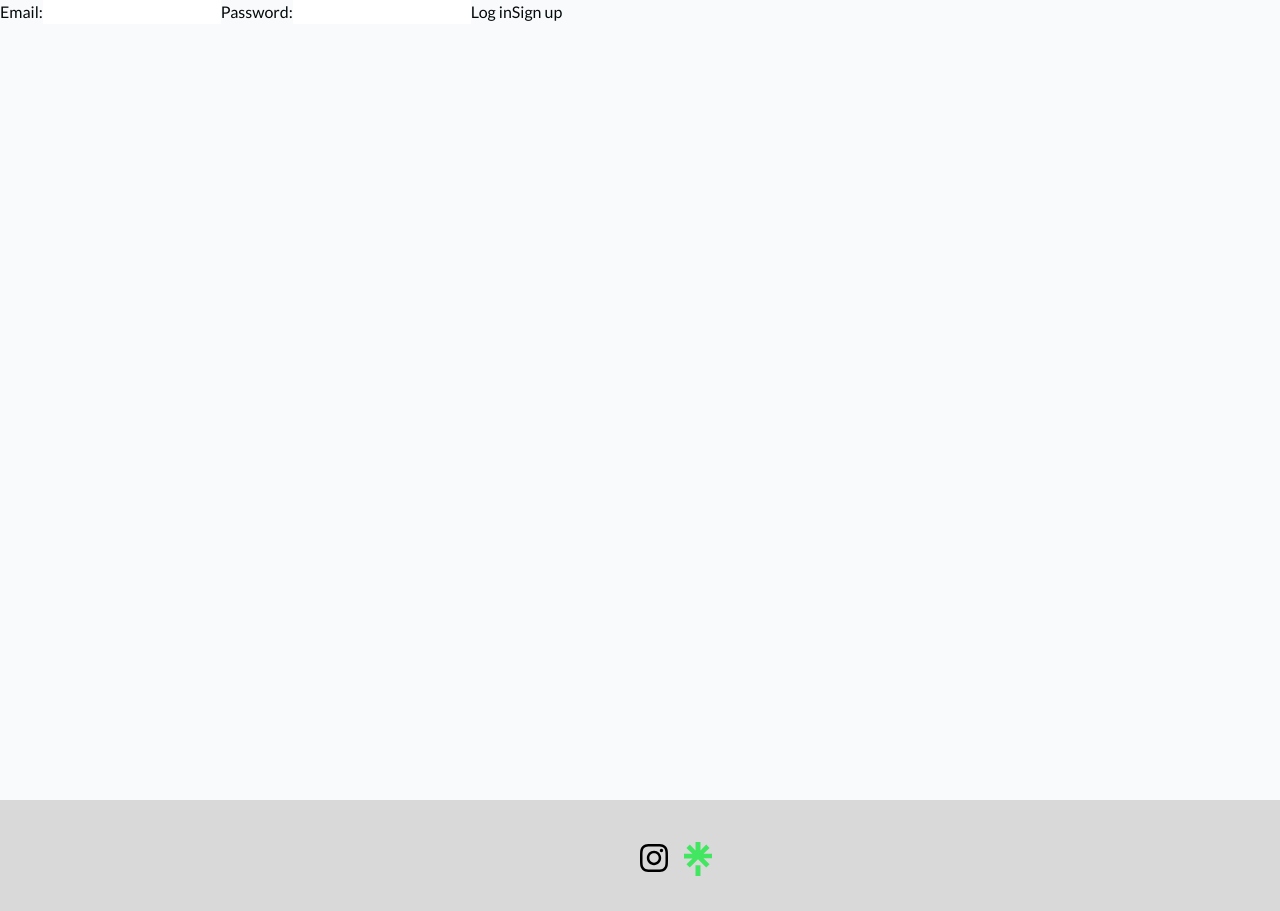
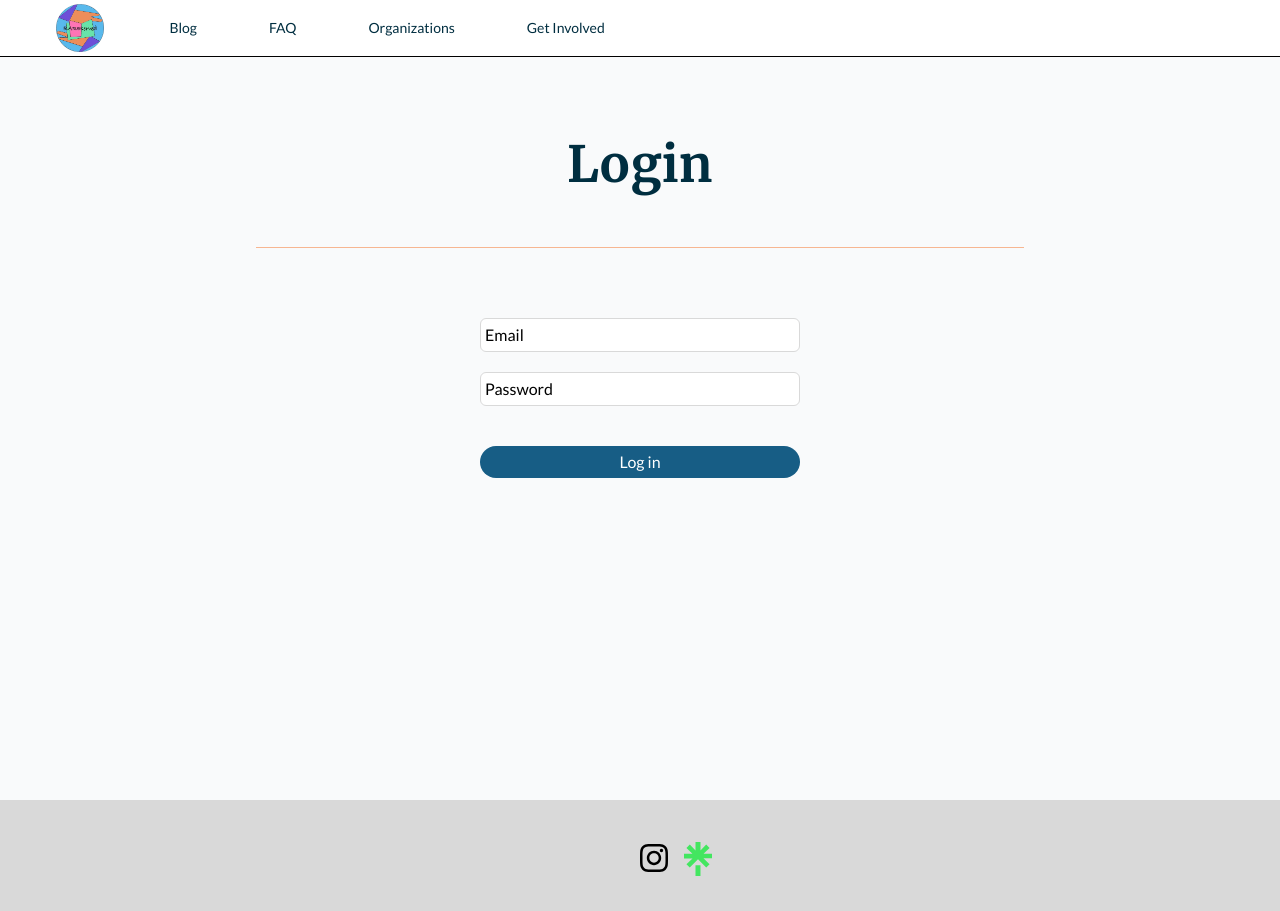
Before and after one commit to hcp-uw/rareserved, a Next.js app: page /login in a window 1280 px wide. Built offline with nearby package versions, Linux system fonts and the light colour scheme.

Commit message:
Add styling to admin login page

```diff
--- a/app/login/page.tsx
+++ b/app/login/page.tsx
@@ -1,14 +1,24 @@
+import FullDivider from '@/components/FullDivider'
 import { login, signup } from './actions'
+import NavigationBar from '@/components/NavigationBar'
+import PartialDivider from '@/components/PartialDivider'
 
 export default function LoginPage() {
-  return (
-    <form>
-      <label htmlFor="email">Email:</label>
-      <input id="email" name="email" type="email" required />
-      <label htmlFor="password">Password:</label>
-      <input id="password" name="password" type="password" required />
-      <button formAction={login}>Log in</button>
-      <button formAction={signup}>Sign up</button>
+  return (<>
+    <NavigationBar/>
+    <div id="main">
+    <h1>Login</h1>
+    <PartialDivider/>
+    <form className="text-center">
+      <label hidden htmlFor="email">Email:</label>
+      <input className="border border-gray border-10 rounded-md mb-5 p-1 w-80 placeholder-black" id="email" placeholder="Email" name="email" type="email" required />
+      <br></br>
+      <label hidden htmlFor="password">Password:</label>
+      <input className="border border-gray border-10 rounded-md mb-5 p-1 w-80 placeholder-black" id="password" placeholder="Password" name="password" type="password" required />
+      <br></br>
+      <button className="mt-5 p-1 bg-darkblue text-white w-80 rounded-full" formAction={login}>Log in</button>
+      {/* <button formAction={signup}>Sign up</button> */}
     </form>
-  )
+    </div>
+  </>)
 }
```
